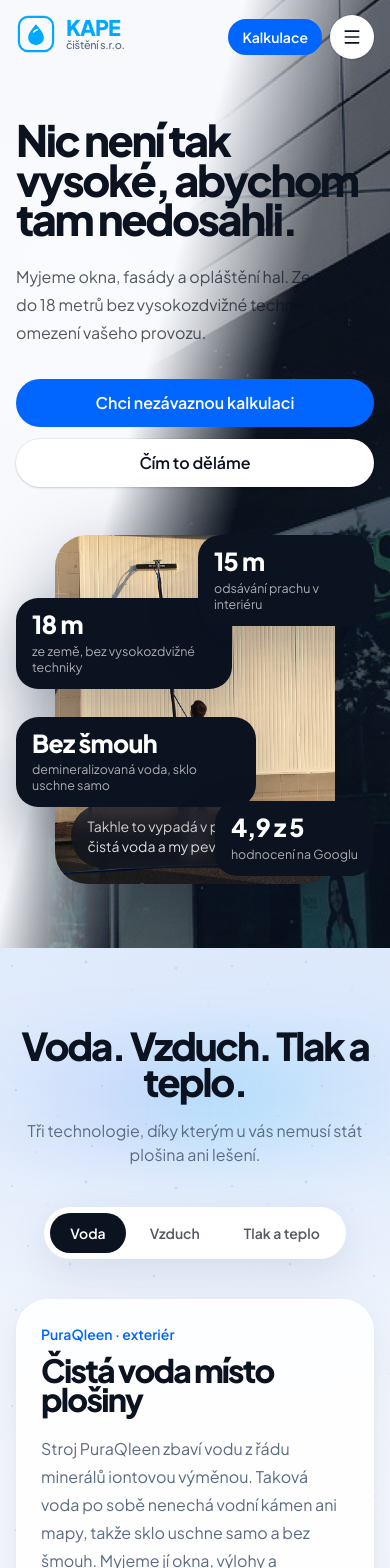
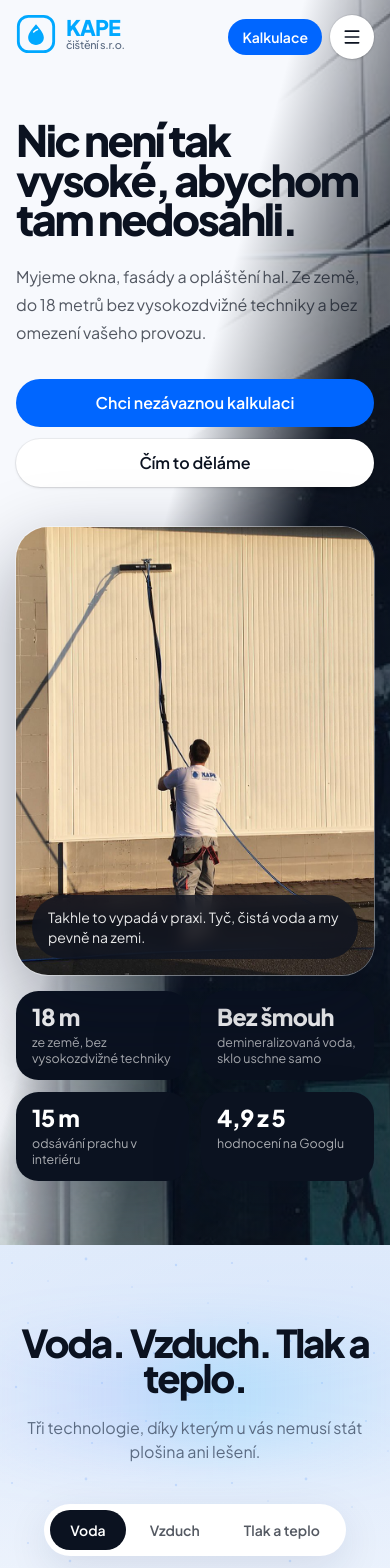
Before and after one commit to Filipe-hsr/kapecisteni, a Next.js app: page / in a window 390 px wide. Shown: the top 1568 px of the page. Built offline with nearby package versions, Linux system fonts and the light colour scheme.

Commit message:
Polish hero, form, and dlažba contrast after visual QA.
Stack hero stats on mobile so cards no longer overlap the photo, make form fields readable on ice cards, and lift the watermark heading enough to stay accessible.

Co-authored-by: juzl.sebastian <juzl.sebastian@gmail.com>

```diff
--- a/src/components/contact-form.tsx
+++ b/src/components/contact-form.tsx
@@ -81,7 +81,7 @@ export function ContactForm() {
           name="name"
           required
           autoComplete="name"
-          className="h-12 rounded-2xl border-0 bg-white px-4 text-base shadow-none"
+          className="h-12 rounded-2xl border-0 bg-white px-4 text-base shadow-none ring-1 ring-black/5"
         />
       </Field>
 
@@ -92,7 +92,7 @@ export function ContactForm() {
           type="email"
           required
           autoComplete="email"
-          className="h-12 rounded-2xl border-0 bg-white px-4 text-base shadow-none"
+          className="h-12 rounded-2xl border-0 bg-white px-4 text-base shadow-none ring-1 ring-black/5"
         />
       </Field>
 
@@ -102,7 +102,7 @@ export function ContactForm() {
           name="need"
           required
           rows={5}
-          className="min-h-36 rounded-2xl border-0 bg-white px-4 py-3 text-base shadow-none"
+          className="min-h-36 rounded-2xl border-0 bg-white px-4 py-3 text-base shadow-none ring-1 ring-black/5"
         />
       </Field>
 
--- a/src/components/logo.tsx
+++ b/src/components/logo.tsx
@@ -50,13 +50,13 @@ export function LogoMark({
       fill="none"
     >
       <rect
-        x="3.5"
-        y="3.5"
-        width="41"
-        height="41"
-        rx="11"
+        x="2.8"
+        y="2.8"
+        width="42.4"
+        height="42.4"
+        rx="12"
         stroke={stroke}
-        strokeWidth="2.6"
+        strokeWidth="3.4"
       />
       <path
         d="M24 12.2c6.4 7.1 9.4 12.2 9.4 16.1 0 5.1-4.1 8.9-9.4 8.9s-9.4-3.8-9.4-8.9c0-3.9 3-9 9.4-16.1Z"
--- a/src/components/sections/contact.tsx
+++ b/src/components/sections/contact.tsx
@@ -11,7 +11,7 @@ export function Contact() {
         </h2>
 
         <div className="mt-12 grid items-start gap-6 lg:grid-cols-[1.15fr_0.85fr]">
-          <div className="soft-card rounded-[2rem] p-6 sm:p-8">
+          <div className="rounded-[2rem] bg-[#e8eef8] p-6 sm:p-8">
             <p className="max-w-lg text-mist">
               Napište nám, co potřebujete umýt. Připravíme nezávaznou cenovou
               kalkulaci.
--- a/src/components/sections/hero.tsx
+++ b/src/components/sections/hero.tsx
@@ -5,22 +5,22 @@ const stats = [
   {
     value: "18 m",
     label: "ze země, bez vysokozdvižné techniky",
-    className: "left-0 top-[18%] max-w-[13.5rem] sm:-left-6 lg:-left-10",
+    className: "left-0 top-[16%] max-w-[13.5rem] lg:-left-8",
   },
   {
     value: "Bez šmouh",
     label: "demineralizovaná voda, sklo uschne samo",
-    className: "bottom-[22%] left-0 max-w-[15rem] sm:-left-4 lg:-left-8",
+    className: "bottom-[26%] left-0 max-w-[15rem] lg:-left-6",
   },
   {
     value: "15 m",
     label: "odsávání prachu v interiéru",
-    className: "right-0 top-0 max-w-[11rem] sm:-right-4 lg:-right-6",
+    className: "right-0 top-2 max-w-[11rem] lg:-right-4",
   },
   {
     value: "4,9 z 5",
     label: "hodnocení na Googlu",
-    className: "bottom-2 right-0 max-w-[10.5rem] sm:-right-2 lg:-right-4",
+    className: "right-0 bottom-6 max-w-[10.5rem] lg:-right-2",
   },
 ];
 
@@ -39,11 +39,10 @@ export function Hero() {
           sizes="100vw"
           className="object-cover object-[70%_40%] opacity-55"
         />
-        <div className="absolute inset-0 bg-[linear-gradient(105deg,#f7f9fd_0%,#f7f9fd_38%,rgba(11,18,32,0.18)_58%,rgba(11,18,32,0.55)_100%)] sm:bg-[linear-gradient(105deg,#f7f9fd_0%,#f7f9fd_34%,rgba(247,249,253,0.55)_46%,rgba(11,18,32,0.28)_68%,rgba(11,18,32,0.62)_100%)]" />
-        <div className="absolute inset-y-0 left-0 w-full bg-[radial-gradient(circle_at_20%_30%,rgba(255,255,255,0.35),transparent_28%)]" />
+        <div className="absolute inset-0 bg-[linear-gradient(105deg,#f7f9fd_0%,#f7f9fd_42%,rgba(11,18,32,0.2)_62%,rgba(11,18,32,0.58)_100%)] sm:bg-[linear-gradient(105deg,#f7f9fd_0%,#f7f9fd_34%,rgba(247,249,253,0.55)_46%,rgba(11,18,32,0.28)_68%,rgba(11,18,32,0.62)_100%)]" />
       </div>
 
-      <div className="relative mx-auto grid max-w-[86rem] items-center gap-12 px-4 pb-16 pt-6 sm:px-6 lg:grid-cols-[1.05fr_0.95fr] lg:gap-8 lg:px-8 lg:pb-24 lg:pt-10">
+      <div className="relative mx-auto grid max-w-[86rem] items-center gap-10 px-4 pb-16 pt-6 sm:px-6 lg:grid-cols-[1.05fr_0.95fr] lg:gap-8 lg:px-8 lg:pb-24 lg:pt-10">
         <div className="max-w-2xl text-navy">
           <h1 className="display-title text-[clamp(2.7rem,8vw,5.6rem)]">
             Nic není tak vysoké, abychom tam nedosáhli.
@@ -68,38 +67,56 @@ export function Hero() {
           </div>
         </div>
 
-        <div className="relative mx-auto w-full max-w-[34rem] lg:max-w-none">
-          <div className="relative mx-auto aspect-[4/5] w-[78%] sm:w-[72%]">
-            <div className="absolute inset-0 overflow-hidden rounded-[2rem] shadow-[0_30px_80px_rgb(8_16_36/35%)]">
+        <div className="relative mx-auto w-full max-w-[36rem] lg:max-w-none">
+          <div className="relative mx-auto aspect-[4/5] w-full overflow-hidden rounded-[2rem] shadow-[0_30px_80px_rgb(8_16_36/40%)] ring-1 ring-white/40 sm:w-[78%] lg:w-[72%]">
             <Image
               src={photos.facadePole.src}
               alt={photos.facadePole.alt}
               fill
               priority
-                sizes="(max-width: 1024px) 80vw, 420px"
-                className="object-cover object-[center_30%]"
+              sizes="(max-width: 1024px) 90vw, 420px"
+              className="object-cover object-[center_28%]"
             />
-            </div>
-            <p className="absolute inset-x-4 bottom-4 rounded-2xl bg-navy/70 px-4 py-3 text-sm leading-5 text-white/90 backdrop-blur-sm">
+            <p className="absolute inset-x-4 bottom-4 rounded-2xl bg-navy/75 px-4 py-3 text-sm leading-5 text-white/90 backdrop-blur-sm">
               Takhle to vypadá v praxi. Tyč, čistá voda a my pevně na zemi.
             </p>
           </div>
 
+          <div className="mt-4 grid grid-cols-2 gap-3 lg:hidden">
             {stats.map((stat) => (
-            <article
-              key={stat.value}
-              className={`navy-card absolute rounded-[1.4rem] px-4 py-3.5 sm:px-5 ${stat.className}`}
-            >
-              <p className="text-[1.55rem] font-extrabold leading-none tracking-tight sm:text-[1.8rem]">
-                {stat.value}
-              </p>
-              <p className="mt-1.5 text-[0.78rem] leading-4 text-white/65">
-                {stat.label}
-              </p>
-            </article>
+              <StatCard key={stat.value} value={stat.value} label={stat.label} />
+            ))}
+          </div>
+
+          {stats.map((stat) => (
+            <StatCard
+              key={`desk-${stat.value}`}
+              value={stat.value}
+              label={stat.label}
+              className={`absolute hidden lg:block ${stat.className}`}
+            />
           ))}
         </div>
       </div>
     </section>
   );
 }
+
+function StatCard({
+  value,
+  label,
+  className,
+}: {
+  value: string;
+  label: string;
+  className?: string;
+}) {
+  return (
+    <article className={`navy-card rounded-[1.4rem] px-4 py-3.5 sm:px-5 ${className ?? ""}`}>
+      <p className="text-[1.45rem] font-extrabold leading-none tracking-tight sm:text-[1.8rem]">
+        {value}
+      </p>
+      <p className="mt-1.5 text-[0.78rem] leading-4 text-white/65">{label}</p>
+    </article>
+  );
+}
--- a/src/components/sections/paving.tsx
+++ b/src/components/sections/paving.tsx
@@ -18,10 +18,10 @@ export function Paving() {
     <section className="spray-field overflow-hidden">
       <div className="spray-band top-10 opacity-80" />
       <div className="relative z-10 mx-auto max-w-[86rem] px-4 py-16 sm:px-6 lg:px-8 lg:py-24">
-        <h2 className="display-title text-[clamp(2.6rem,8vw,7rem)] text-navy/12">
+        <h2 className="display-title text-[clamp(2.4rem,7vw,6.2rem)] text-navy/35">
           Dlažba zase jako nová
         </h2>
-        <p className="mt-2 max-w-xl text-mist">
+        <p className="mt-3 max-w-xl text-mist">
           Tři záběry ze zakázky. Fotky sem doplníme, jakmile budou ve stejném
           formátu jako zbytek galerie.
         </p>
--- a/src/components/sections/services.tsx
+++ b/src/components/sections/services.tsx
@@ -132,7 +132,7 @@ export function Services() {
           </div>
 
           <article className="soft-card overflow-hidden rounded-[2rem]">
-            <div className="relative aspect-[16/11]">
+            <div className="relative aspect-[16/9]">
               <Image
                 src={current.image.src}
                 alt={current.image.alt}
--- a/src/components/sections/technology.tsx
+++ b/src/components/sections/technology.tsx
@@ -177,7 +177,7 @@ function HeatCard() {
           />
         </div>
       </div>
-      <div className="relative flex min-h-[22rem] flex-col justify-end bg-[linear-gradient(180deg,#fff6f1_0%,#ffe8df_100%)] p-6 sm:p-10">
+      <div className="relative flex min-h-[22rem] flex-col justify-center bg-[linear-gradient(180deg,#fff6f1_0%,#ffe8df_100%)] p-6 sm:p-10">
         <p className="display-title text-[clamp(3.8rem,10vw,7.2rem)] text-heat">
           250 bar
         </p>
```
Lines whose indentation alone changed are shown as unchanged.
